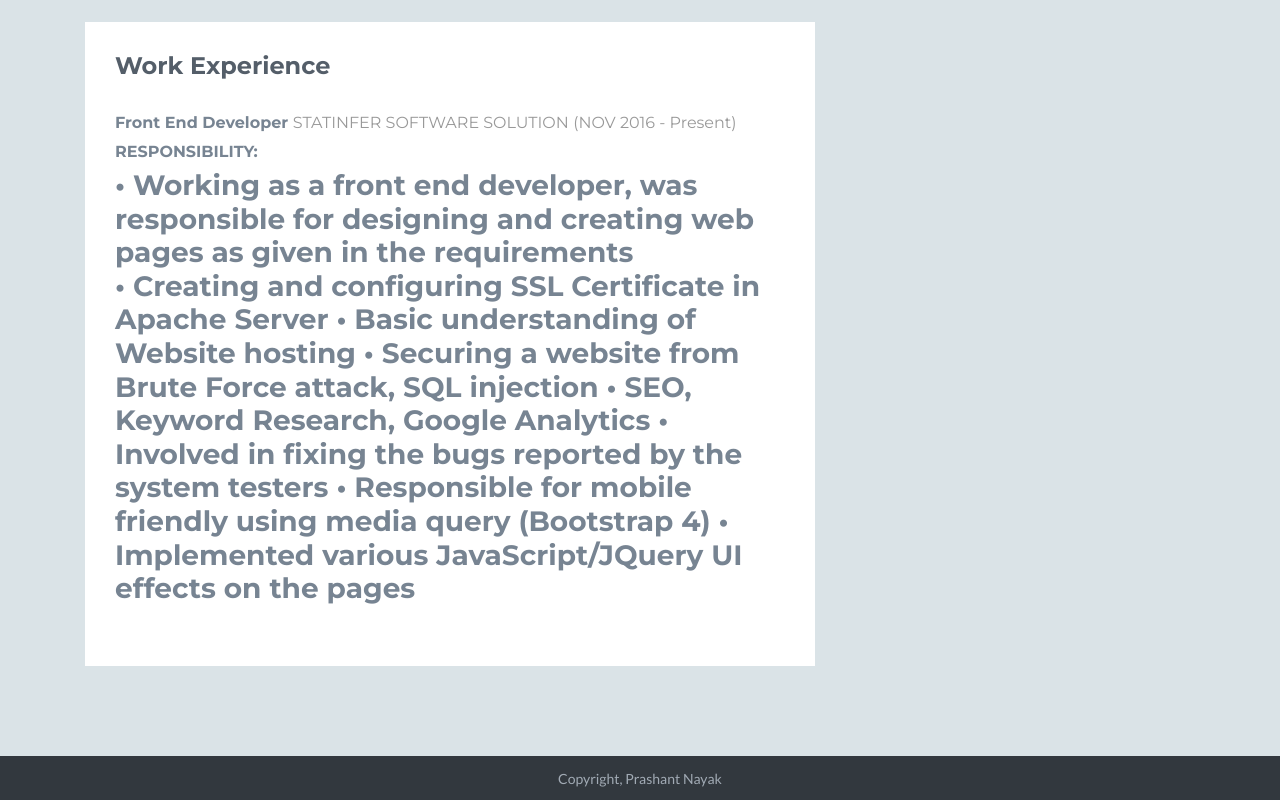
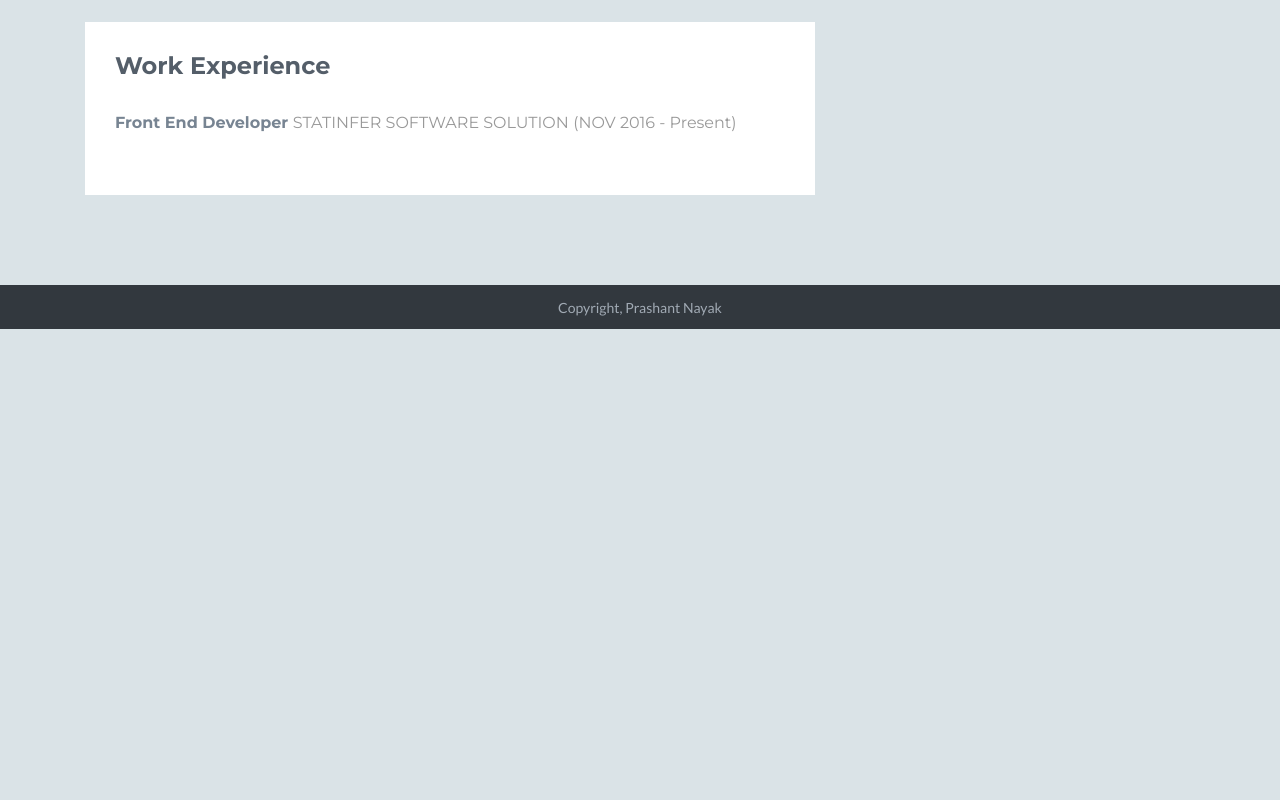
Before and after one commit to prashant2k15/aboutme, a plain HTML site: page index.html in a window 1280 px wide. Shown: the part 2601-3401 px from the top of the page. After the commit the page ends 2930 px from the top, so only its background shows below. Drawn offline with nearby package versions, Linux system fonts and the light colour scheme; no server answers; a script that the page names is missing; some icons are missing.

Commit message:
Update index.html

```diff
--- a/index.html
+++ b/index.html
@@ -207,15 +207,7 @@
                         <div class="content">
                             <div class="item">
                                 <h3 class="title">Front End Developer <span class="place"><a href="#">STATINFER SOFTWARE SOLUTION</a></span> <span class="year">(NOV 2016 - Present)</span></h3>
-                                <h3 class="title">RESPONSIBILITY:<h3>
-•	Working as a front end developer, was responsible for designing and creating web pages as given in the requirements</br>
-•	Creating and configuring SSL Certificate in Apache Server
-•	Basic understanding of  Website hosting
-•	Securing a website from Brute Force attack, SQL injection
-•	SEO, Keyword  Research, Google Analytics
-•	Involved in fixing the bugs reported by the system testers
-•	Responsible for mobile friendly using media query (Bootstrap 4)
-•	Implemented various JavaScript/JQuery UI effects on the pages
+
                             </div>
 
 
```
